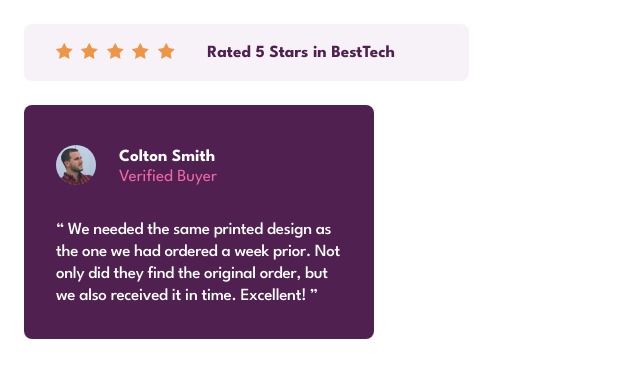
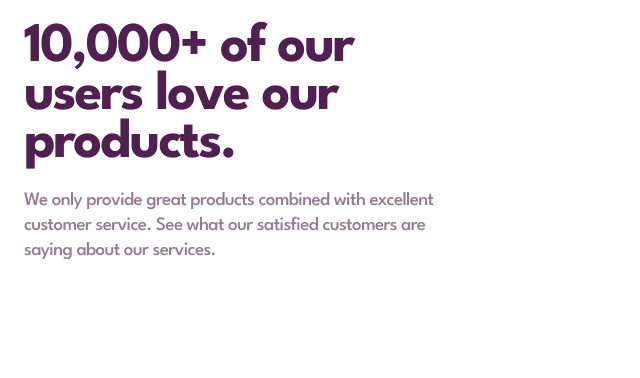
Before and after one commit to ostapyshyn/FM-Social-proof-section, a React (Create React App) app: page / in a window 1280 px wide. Shown: the top 378 px of the page, without its empty margins (0-640 px from the left). Built offline with nearby package versions, Linux system fonts and the light colour scheme.

Commit message:
Add About

```diff
--- a/src/App.js
+++ b/src/App.js
@@ -2,16 +2,18 @@ import RateBar from './components/RateBar/';
 import ReviewCard from './components/ReviewCard';
 
 import colton from './assets/img/image-colton.jpg';
+import About from './components/About';
 
 function App() {
   return (
     <>
-      <RateBar text={'Rated 5 Stars in BestTech'} />
+      <About />
+      {/* <RateBar text={'Rated 5 Stars in BestTech'} />
       <ReviewCard
         name="Colton Smith"
         img={colton}
         review="“ We needed the same printed design as the one we had ordered a week prior. Not only did they find the original order, but we also received it in time. Excellent! ”"
-      />
+      /> */}
     </>
   );
 }
--- /dev/null
+++ b/src/components/About/About.jsx
@@ -0,0 +1,17 @@
+import React from 'react';
+
+import styles from './About.module.scss';
+
+function RateBar({ text }) {
+  return (
+    <section className={styles.container}>
+      <h1>10,000+ of our users love our products.</h1>
+      <h2>
+        We only provide great products combined with excellent customer service. See what our
+        satisfied customers are saying about our services.
+      </h2>
+    </section>
+  );
+}
+
+export default RateBar;
--- /dev/null
+++ b/src/components/About/About.module.scss
@@ -0,0 +1,21 @@
+.container {
+  max-width: 445px;
+  background-color: var(--white);
+
+  h1 {
+    font-weight: 700;
+    font-size: 56px;
+    line-height: 48px;
+    letter-spacing: -2px;
+    color: var(--very-dark-magenta);
+  }
+
+  h2 {
+    font-weight: 500;
+    font-size: 19px;
+    line-height: 25px;
+    letter-spacing: -0.633333px;
+    color: var(--dark-grayish-magenta);
+    margin-top: 20px;
+  }
+}
--- /dev/null
+++ b/src/components/About/index.js
@@ -0,0 +1,2 @@
+import About from './About';
+export default About;
--- a/src/index.css
+++ b/src/index.css
@@ -11,6 +11,7 @@
   --very-dark-magenta: hsl(300, 43%, 22%);
   --white: hsl(0, 0%, 100%);
   --light-grayish-magenta: hsl(300, 24%, 96%);
+  --dark-grayish-magenta: hsl(303, 10%, 53%);
 }
 
 body {
```
